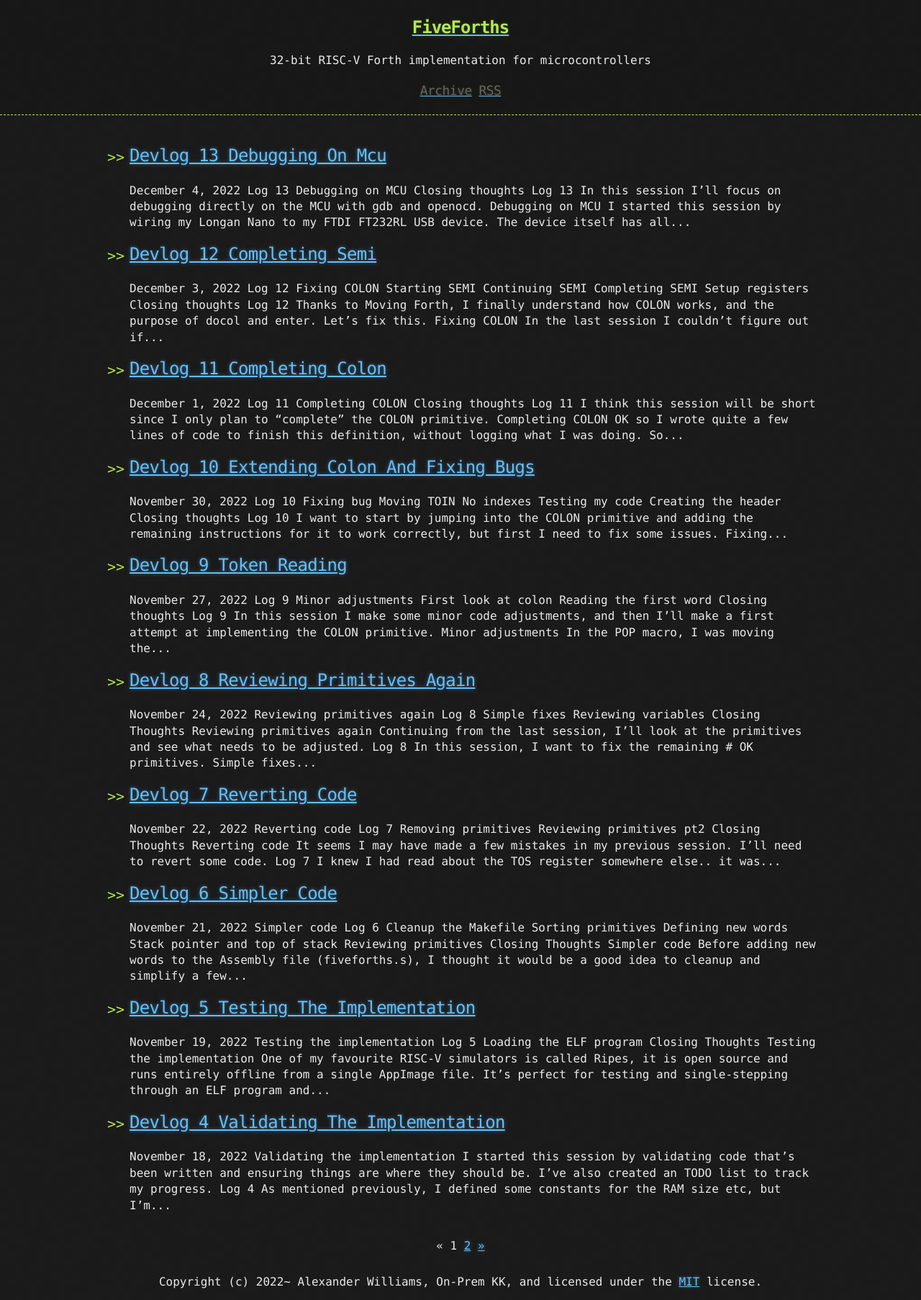
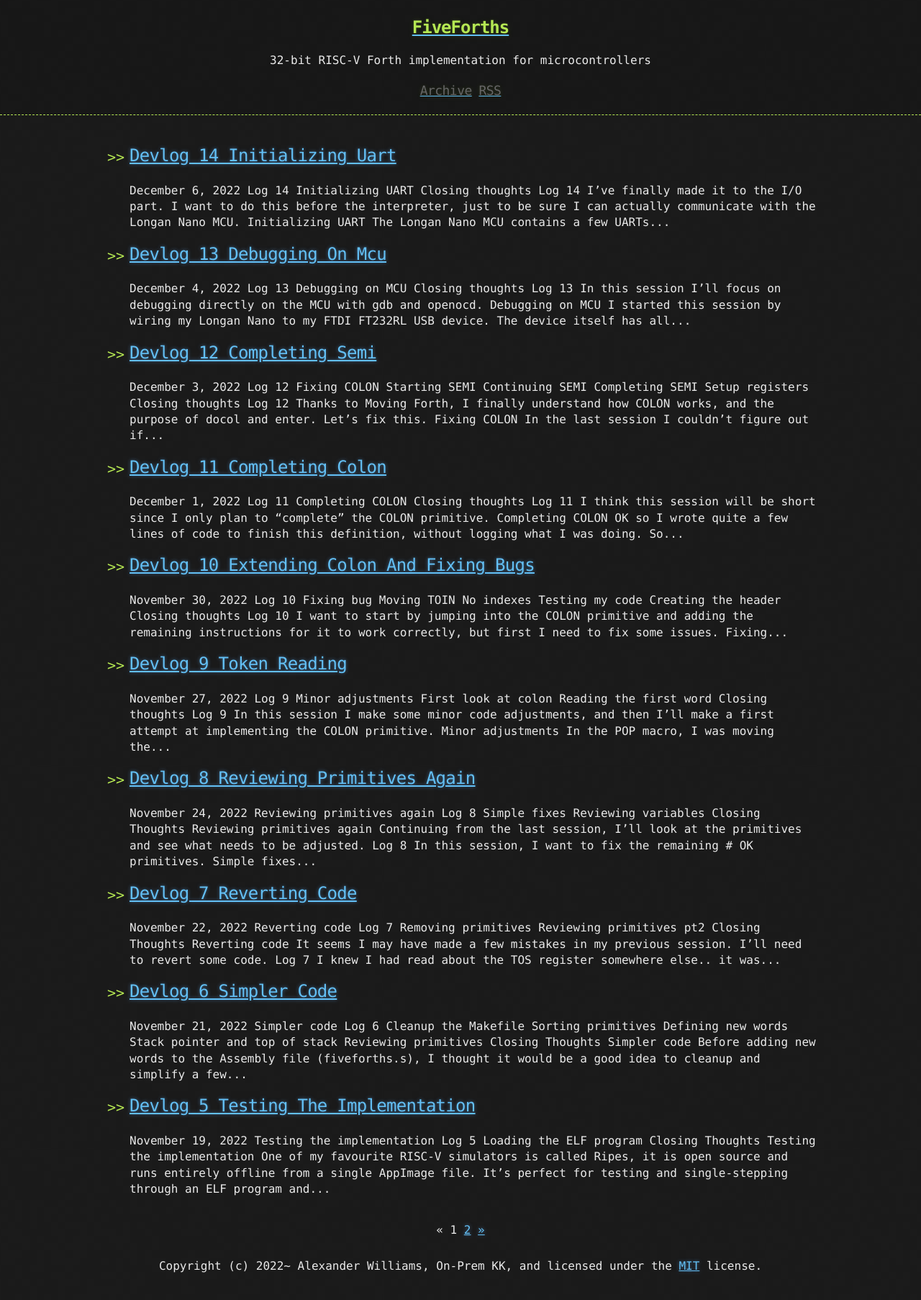
Before and after one commit to aw/fiveforths, a Jekyll site: the page built from index.html, in a window 1280 px wide. Shown: the whole page at 72% size. Built offline with Jekyll 4.4.1, drawn with Linux system fonts in a browser that asks for light colours; the list of posts is cut into pages by our own code; after the commit the page ends 1784 px from its top, so only the background shows below that; some of the changed lines change nothing that is shown.

Commit message:
Add devlog 14. Initializing UART

````diff
--- a/_sass/base.scss
+++ b/_sass/base.scss
@@ -178,8 +178,14 @@ table {
 
 th {
   text-align: left;
-  border-bottom: 1px dashed #b5e853;
+  border-right: 1px solid grey;
+  border-bottom: 1px dashed grey;
   padding: 5px 10px;
+}
+
+td {
+  border-right: 1px solid grey;
+  border-bottom: 1px solid grey;
 }
 
 td {
--- /dev/null
+++ b/logs/_posts/2022-12-06-devlog-14-initializing-uart.md
@@ -0,0 +1,67 @@
+# December 6, 2022
+
+1. [Log 14](#log-14)
+2. [Initializing UART](#initializing-uart)
+3. [Closing thoughts](#closing-thoughts)
+
+## Log 14
+
+I've finally made it to the I/O part. I want to do this before the interpreter, just to be sure I can actually communicate with the Longan Nano MCU.
+
+### Initializing UART
+
+The Longan Nano MCU contains a few `UARTs` and `USARTs`. In my case I want to use `USART0` but i'll use it in its simplest form which only requires wiring the usual `RX/TX` GPIO data pins. The default configuration will be _asynchronous full-duplex with 8 data bits, no parity, 1 stop bit, no flow control, at 115200 bauds_.
+
+First, we'll need to configure the UART and setup the GPIO pins before we can actually use it. This is an initialization task where we set some bits at different memory addresses.
+
+Before we start setting bits like a cowboy, let's have a quick look at what exactly is stored in memory:
+
+```
+(gdb) x/1tw 0x40021000+0x18
+0x40021018:	00000000000000000000000000000000
+```
+
+I used the command `x` to examine the contents of a memory address. I specified the parameters `1tw` to display `1` `w`ord (4 bytes) in binary (`t`). That address is `0x40021000`, which is the _RCU base address_ (Reset and Clock Unit) plus the offset `0x18`, which is the _APB2 enable register_. That register lets us enable things such as ADC, SPI, and of course, `USART0`.
+
+Notice it's all set to 0. It might not always be, so first let's load that memory address into a temporary:
+
+```
+# Initialize the UART
+uart_init:
+    li t0, 0x40021000   # load base address of the RCU
+    lw t1, 0x18(t0)     # load value from the APB2 enable register (RCU_APB2EN)
+```
+
+Then we can enable the RCU clocks for the `USART, GPIO` and add it to the existing value (and store it back in memory):
+
+```
+    # enable the RCU clocks
+    li t2, (1 << 14) | (1 << 2) # set USART0EN (bit 14), PAEN (bit 2)
+    or t1, t1, t2       # add the enabled bits to the existing RCU_APB2EN value
+    sw t1, 0x18(t0)     # store value in RCU_APB2EN register at offset 0x18
+
+gpio_init:
+```
+
+Let's recompile using `make -B`, reload this in GDB, and add a breakpoint on `gpio_init`:
+
+```
+(gdb) load
+</snip>
+
+(gdb) break gpio_init
+Breakpoint 3 at 0x80000d8: file fiveforths.s, line 207.
+
+(gdb) c
+Continuing.
+</snip>
+
+(gdb) x/1tw 0x40021000+0x18
+0x40021018:	00000000000000000100000000000100
+```
+
+Perfect!
+
+### Closing thoughts
+
+In the next session, I'll focus on setting the baud rate by performing some clock division, and then maybe move to configuring the GPIO.
````
Also changed, not shown: 2 other files.
